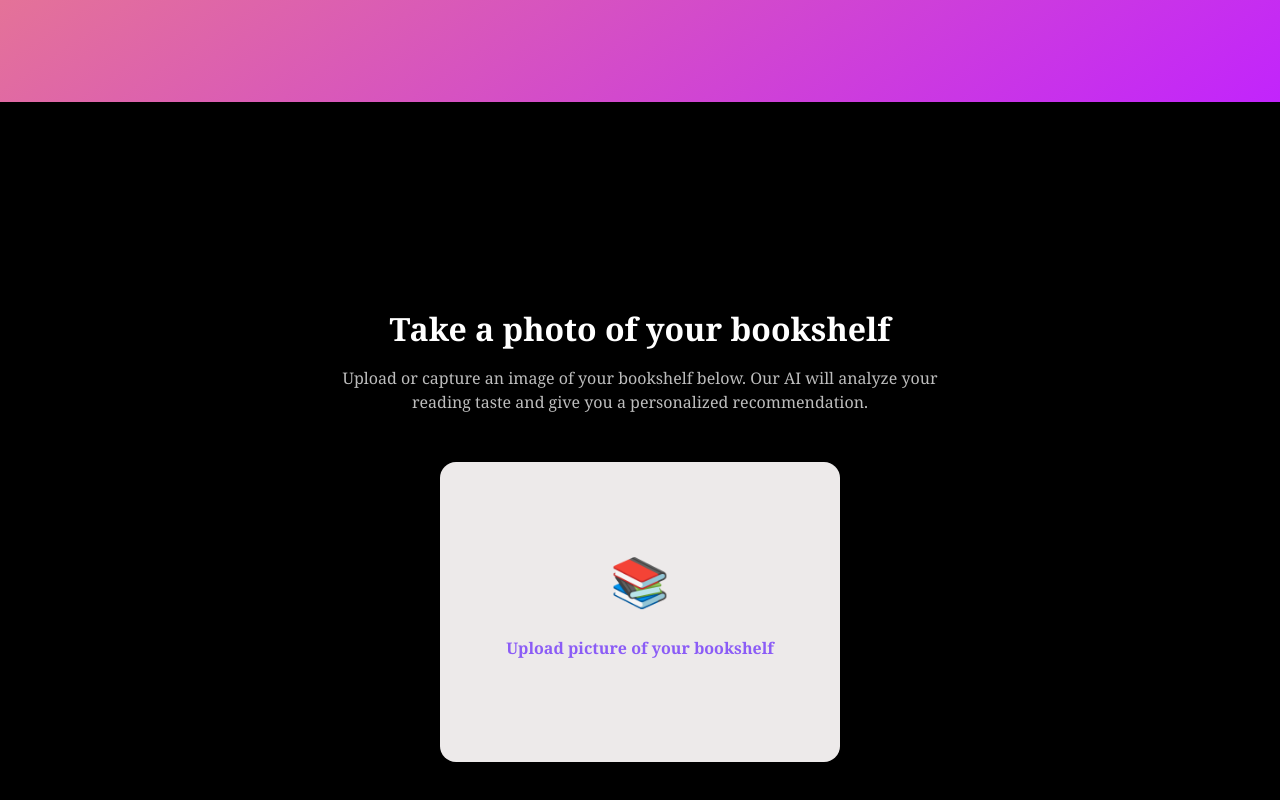
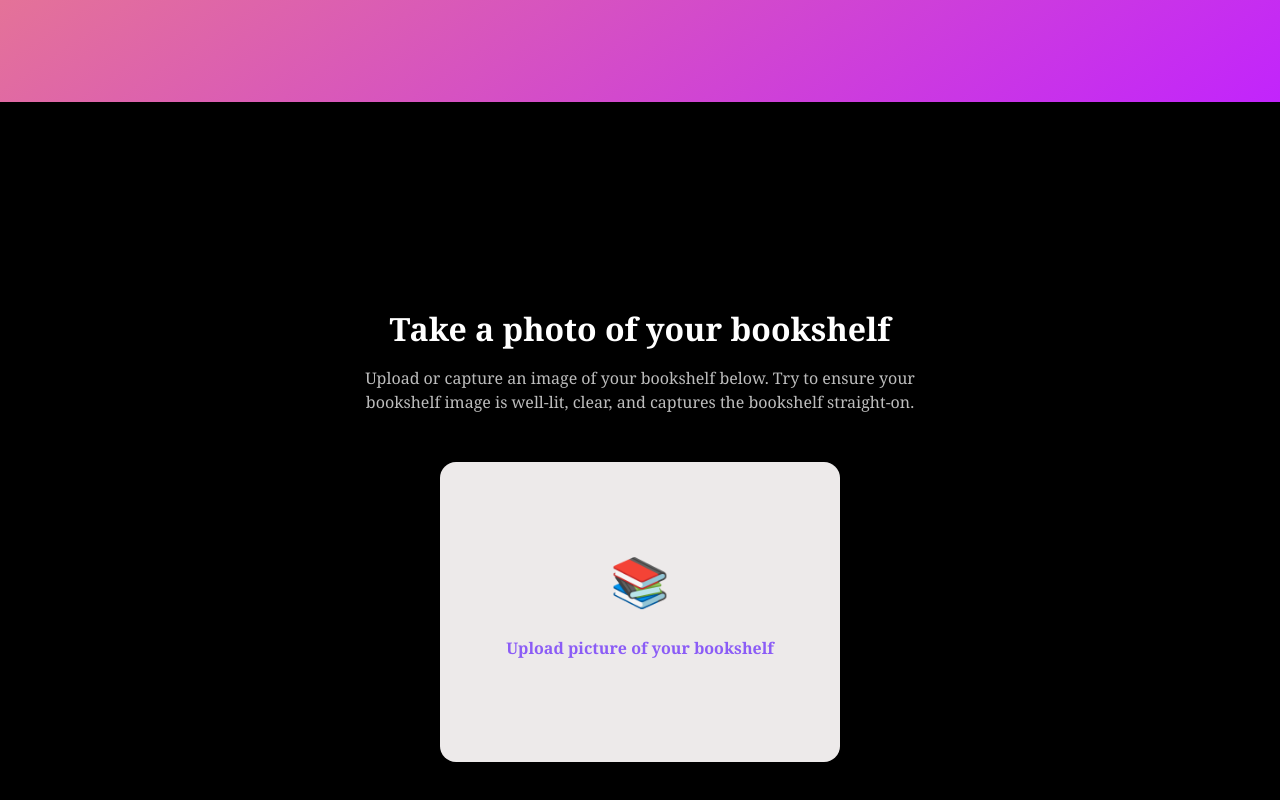
Before and after one commit to james-hughes1/rate-my-bookshelf-frontend, a React (Vite) app: page / in a window 1280 px wide. Shown: the part 762-1562 px from the top of the page. Built offline with nearby package versions, Linux system fonts and the light colour scheme; no server answers.

Commit message:
Change: Text info.

```diff
--- a/src/components/PhotoUpload.tsx
+++ b/src/components/PhotoUpload.tsx
@@ -34,7 +34,7 @@ const PhotoUpload: React.FC<PhotoUploadProps> = ({ onFileSelected, onAnalyze })
             <div className={styles.textSection}>
                 <h2 className={styles.title}>Take a photo of your bookshelf</h2>
                 <p className={styles.subtitle}>
-                    Upload or capture an image of your bookshelf below. Our AI will analyze your reading taste and give you a personalized recommendation.
+                    Upload or capture an image of your bookshelf below. Try to ensure your bookshelf image is well-lit, clear, and captures the bookshelf straight-on.
                 </p>
             </div>
 
--- a/src/pages/LoadingScreen.tsx
+++ b/src/pages/LoadingScreen.tsx
@@ -37,7 +37,7 @@ const LoadingScreen: React.FC = () => {
                 setFinished(true);
             } catch (err) {
                 console.error(err);
-                setError('Failed to analyze bookshelf. Please try again.');
+                setError('Failed to analyze bookshelf. Please try again - make sure you take a clear, well-lit image.');
             } finally {
                 clearInterval(phraseInterval); // stop phrases only when API finishes
             }
```
